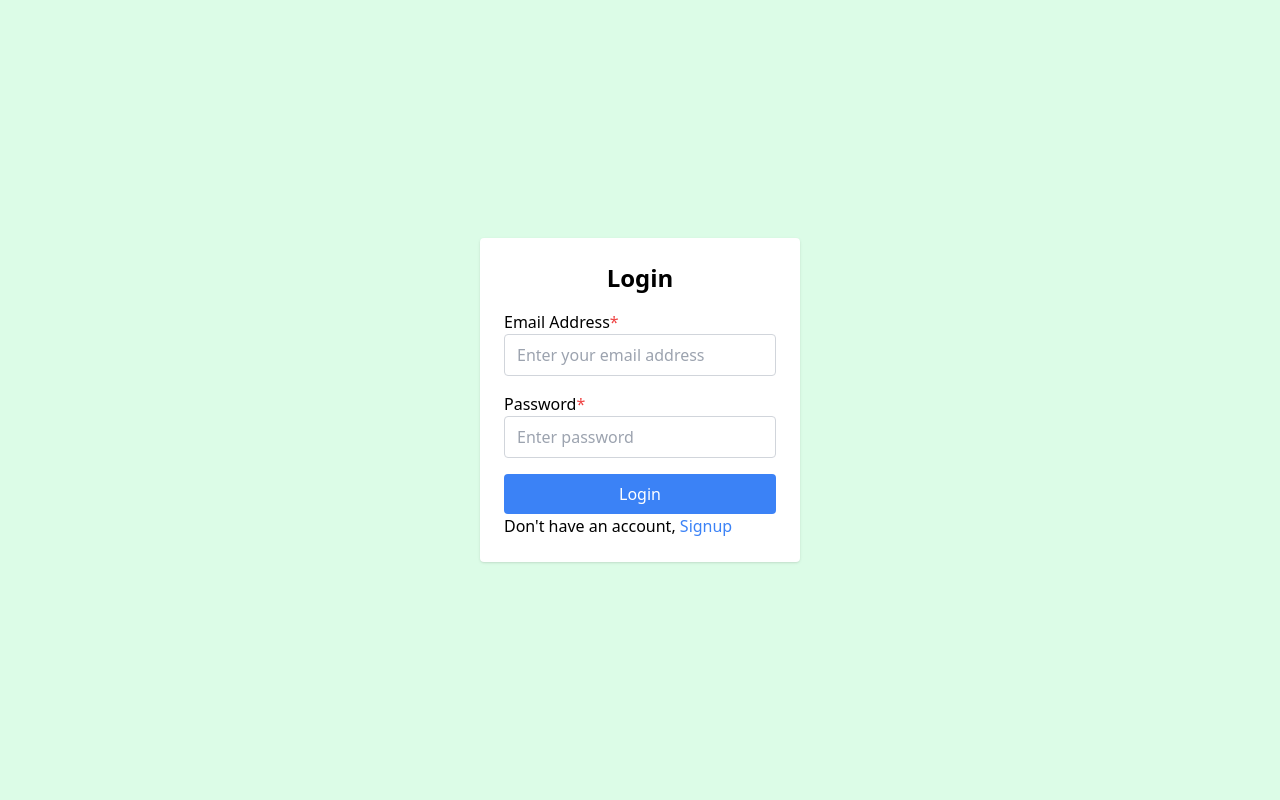
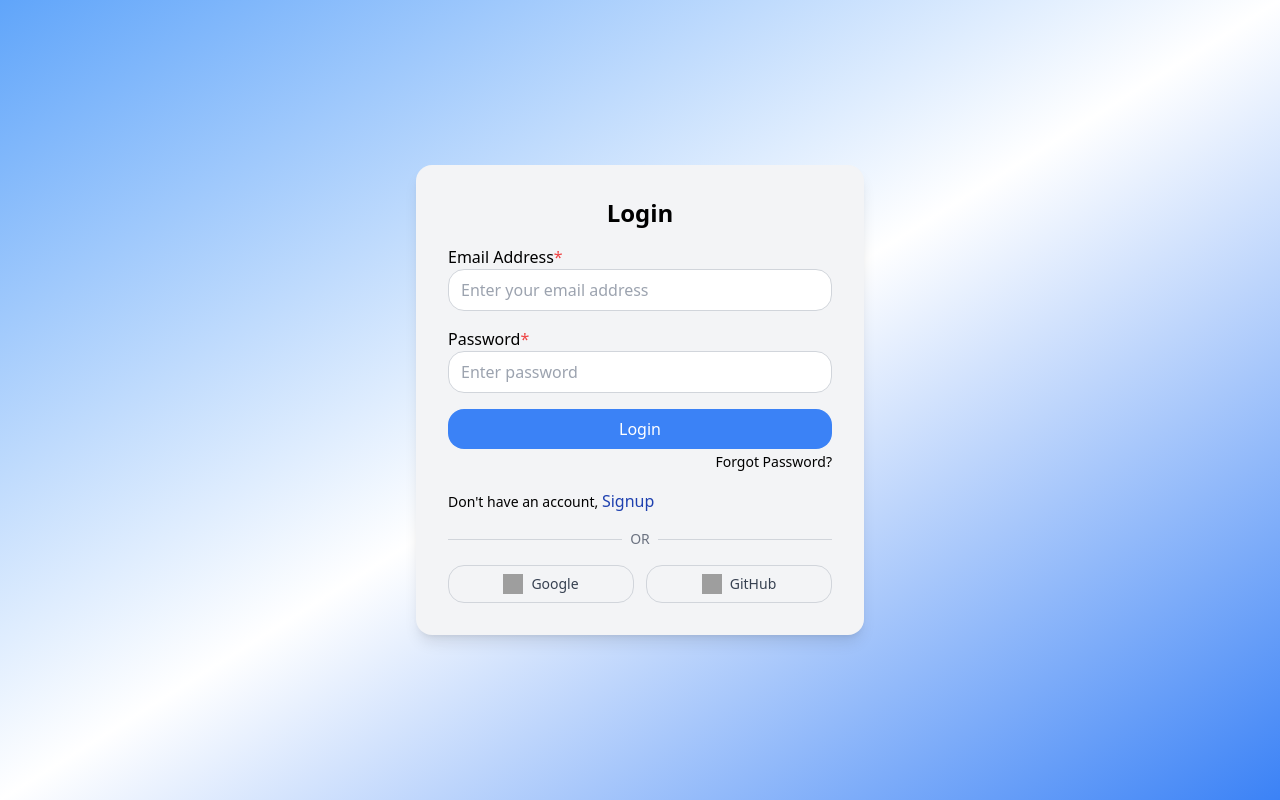
Before and after one commit to Raksha8277/Loin-Signup-page, a plain HTML site: page index.html in a window 1280 px wide. Drawn offline with nearby package versions, Linux system fonts and the light colour scheme; grey boxes are pictures that could not be loaded.

Commit message:
Update index.html
Updated the login page layout and styling, including gradient background, improved button styles, and added Google and GitHub login options.

```diff
--- a/index.html
+++ b/index.html
@@ -7,25 +7,53 @@
     <script src="https://cdn.tailwindcss.com"></script>
 </head>
 
-<body class="bg-green-100 flex items-center justify-center h-screen">
+<body class="min-h-screen bg-gradient-to-br from-blue-400 via-white to-blue-500 flex items-center justify-center p-10">
+  <div class=""></div>
     <div class="flex gap-8">
 
-    <div class="bg-white p-6 rounded shadow w-80">
+  <div class="bg-gray-100 shadow-lg rounded-2xl p-8 w-full max-w-md">
     <h1 class="text-2xl font-bold text-center mb-4">Login</h1>
     <form >
 
         Email Address<span class="text-red-500">*</span>
         <input type="email" placeholder="Enter your email address"
-        required class="w-full border border-gray-300 rounded px-3 py-2 mb-4 focus:outline-none focus:ring-2 focus:ring-blue-500">
+        required class="w-full border border-gray-300 rounded-2xl px-3 py-2 mb-4 focus:outline-none focus:ring-2 focus:ring-blue-500">
 
         Password<span class="text-red-500">*</span>
         <input type="password" placeholder="Enter password"
-        required class="w-full border border-gray-300 rounded px-3 py-2 mb-4 focus:outline-none focus:ring-2 focus:ring-blue-500">
+        required class="w-full border border-gray-300 rounded-2xl px-3 py-2 mb-4 focus:outline-none focus:ring-2 focus:ring-blue-500">
 
         <button type="submit"
-        class="w-full bg-blue-500 text-white px-4 py-2 rounded hover:bg-blue-700 cursor-pointer">Login</button>
+        class="w-full bg-blue-500 text-white px-4 py-2 rounded-2xl hover:bg-blue-700 cursor-pointer">Login</button>
 
-        <p>Don't have an account, <a href="signup.html" class="text-blue-500 hover:underline">Signup</a></p>
+         <div class="text-right mb-4">
+         <a href="forgot.html" class="text-sm text-black hover:text-blue-600 hover:underline">
+         Forgot Password?
+    </div>
+
+        <p>Don't have an account, <a href="signup.html" class="text-blue-800 hover:underline">Signup</a></p>
+
+        <div class="flex items-center my-4">
+  <hr class="flex-grow border-gray-300">
+  <span class="mx-2 text-gray-500 text-sm">OR</span>
+  <hr class="flex-grow border-gray-300">
+</div>
+
+<!-- Google and GitHub in same line -->
+<div class="flex gap-3">
+
+  <button class="w-1/2 flex items-center justify-center gap-2 border border-gray-300 rounded-2xl py-2 hover:bg-gray-100 transition">
+    <img src="https://www.svgrepo.com/show/475656/google-color.svg" class="w-5 h-5">
+    <span class="text-sm font-medium text-gray-700">Google</span>
+  </button>
+
+  <button class="w-1/2 flex items-center justify-center gap-2 border border-gray-300 rounded-2xl py-2 hover:bg-gray-100 transition">
+    <img src="https://www.svgrepo.com/show/512317/github-142.svg" class="w-5 h-5">
+    <span class="text-sm font-medium text-gray-700">GitHub</span>
+  </button>
+
+</div>
+
     </form>
 </body>
 </html>
```
